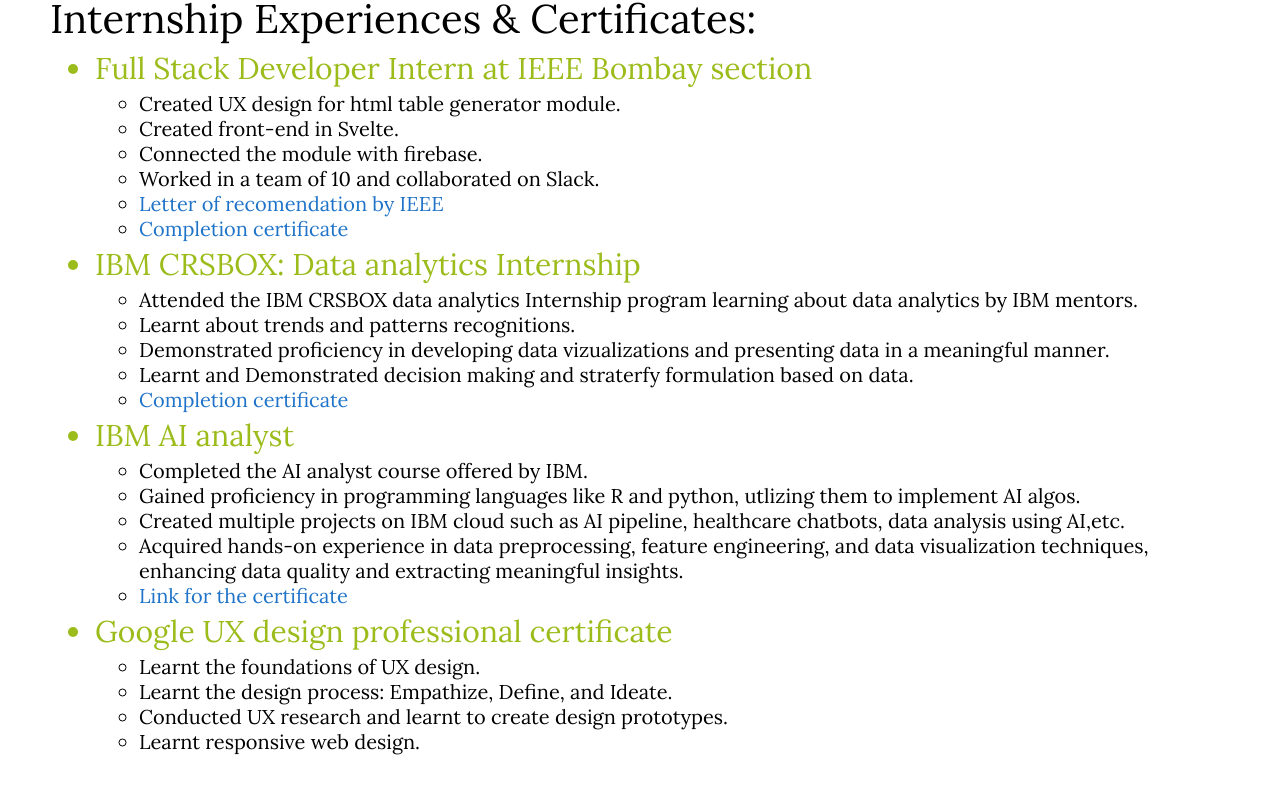
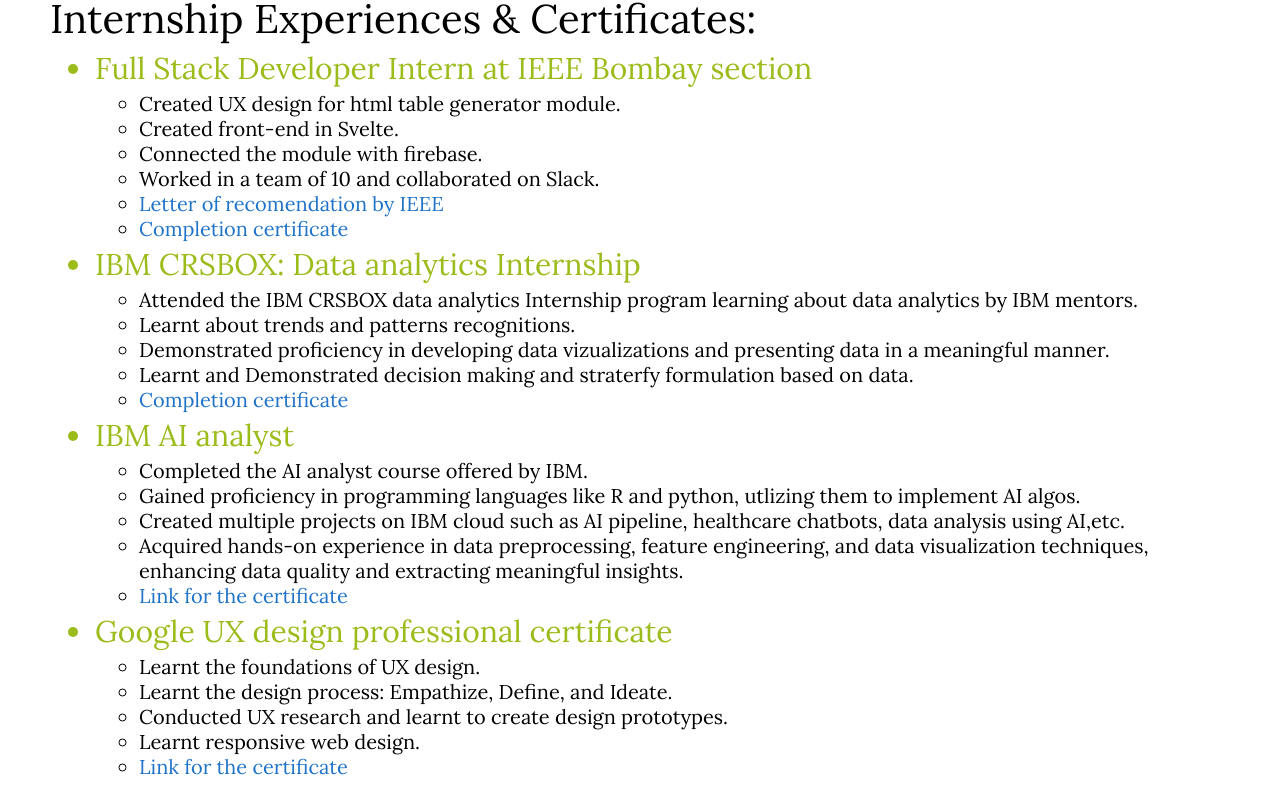
Before and after one commit to Thakur-Sanskar-Anhal/resume, a React (Create React App) app: page / in a window 1280 px wide. Shown: the part 1763-2567 px from the top of the page. Before the commit the page ends 2542 px from the top, so only its background shows below. Built offline with nearby package versions, Linux system fonts and the light colour scheme.

Commit message:
added links to my projects

```diff
--- a/src/Media.css
+++ b/src/Media.css
@@ -33,7 +33,6 @@
 
 }
 
-
 /* 480px */
 @media screen and (max-width: 480px) {
     :root{
--- a/src/components/Internships.js
+++ b/src/components/Internships.js
@@ -25,7 +25,7 @@
                     <li>Learnt about trends and patterns recognitions.</li>
                     <li>Demonstrated proficiency in developing data vizualizations and presenting data in a meaningful manner.</li>
                     <li>Learnt and Demonstrated decision making and straterfy formulation based on data.</li>
-                    <li><a rel="noreferrer" href="https://drive.google.com/file/d/1UCDENWe2VmkcNzWzPml3ZTcJKW7VuS0F/view?usp=sharing" target="_blank">Completion certificate</a></li>
+                    <li><a rel="noreferrer" href="https://drive.google.com/file/d/1MuDJr7OYD6cbgxqhkdTsWV1npX9hTxtc/view?usp=sharing" target="_blank">Completion certificate</a></li>
                 </ul>
 
                <li>IBM AI analyst</li>
@@ -43,6 +43,7 @@
                     <li>Learnt the design process: Empathize, Define, and Ideate.</li>
                     <li>Conducted UX research and learnt to create design prototypes.</li>
                     <li>Learnt responsive web design.</li>
+                    <li><a rel="noreferrer" href="https://drive.google.com/file/d/1kPU4Q1nrpBBB40Cs39YD91XYj-zBdLpV/view?usp=sharing" target="_blank">Link for the certificate</a></li>
                 </ul>
 
 
```
